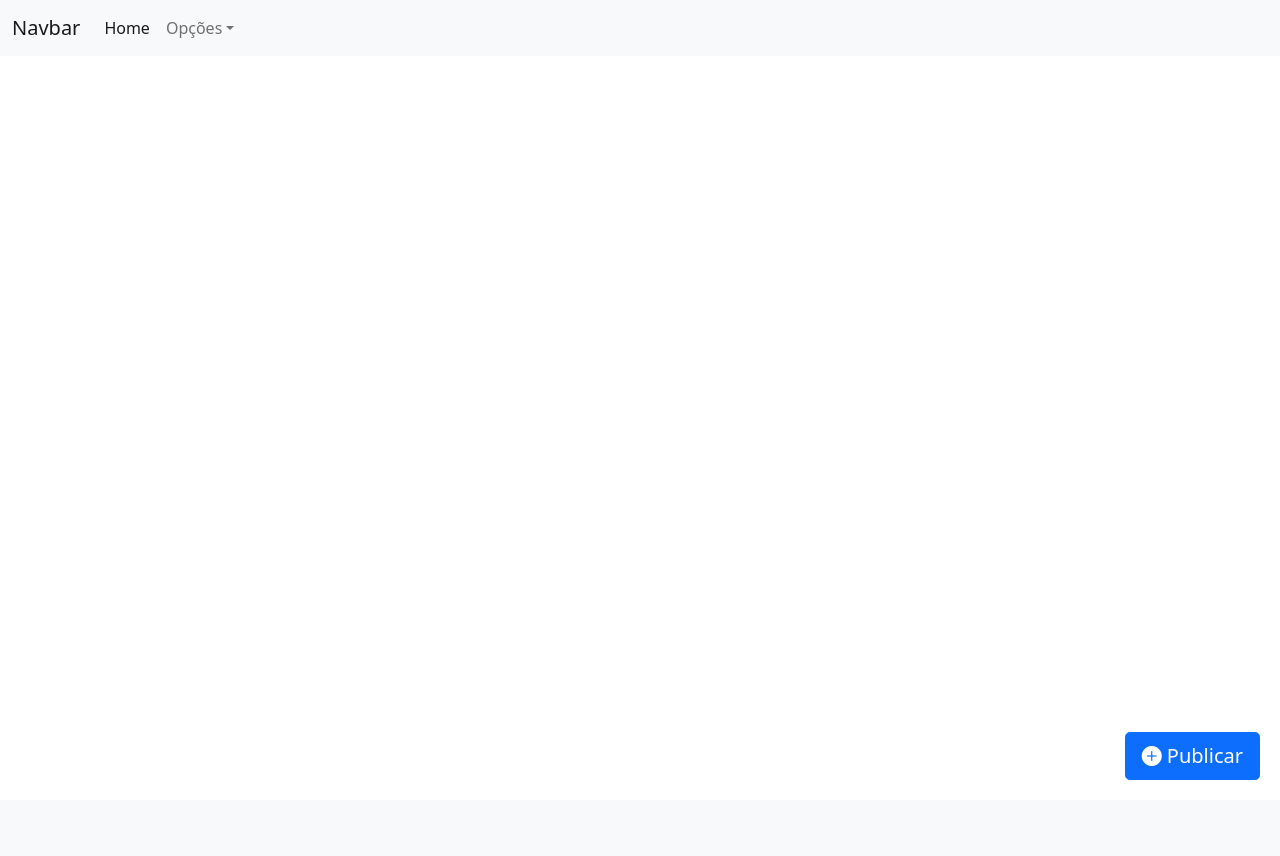
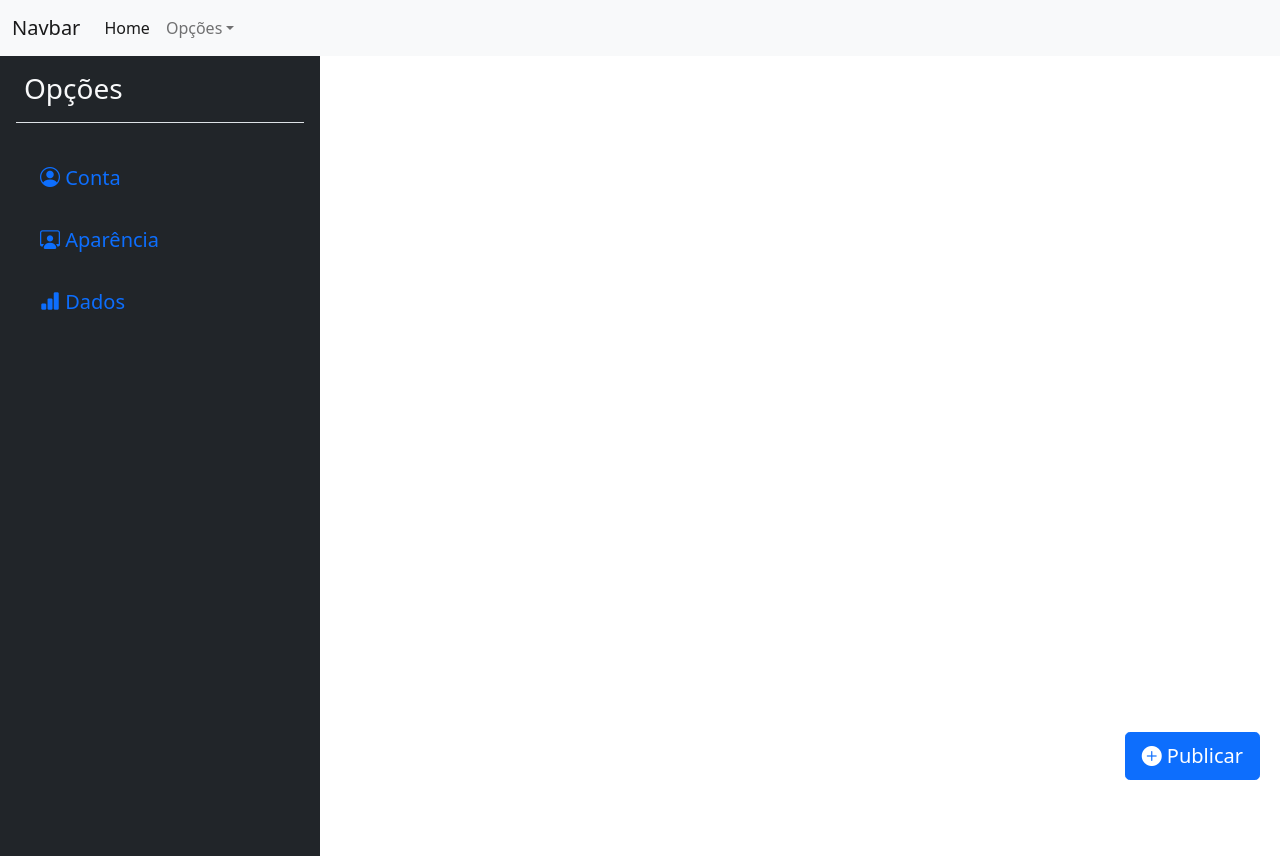
Before and after one commit to Bieelogrom/Python_Art, a Django app: page /opcoes/ in a window 1280 px wide. Before the commit the page ends 780 px from the top, so only its background shows below. Run offline with Django 5.2, Linux system fonts and the light colour scheme; the visitor is signed in with stand-in values (Sample User, id 1).

Commit message:
feat: página de opções

```diff
--- a/blog/templates/blog/base.html
+++ b/blog/templates/blog/base.html
@@ -12,7 +12,7 @@
     <link rel="stylesheet" href="{% static 'css/posts.css' %}" />
     <title>Art Site</title>
   </head>
-  <body class="d-flex flex-column min-vh-100">
+  <body class="vh-100">
     <nav class="navbar navbar-expand-lg navbar-light bg-light">
       <div class="container-fluid">
         <a class="navbar-brand" href="#">Navbar</a>
@@ -43,7 +43,7 @@
         </div>
       </div>
     </nav>
-    <main>
+    <main class="h-100">
       {% block content %}
 
       {% endblock %}
--- a/blog/templates/blog/opcoes.html
+++ b/blog/templates/blog/opcoes.html
@@ -1,5 +1,35 @@
-{% extends "blog/base.html" %}
+{% extends 'blog/base.html' %}
 
 {% block content %}
-
-{% endblock  %}
+  <div class="d-flex h-100">
+    <div class="w-25 h-100 bg-dark text-light">
+      <div class="p-2 my-2 mx-3 border-bottom">
+        <h3>Opções</h3>
+      </div>
+      <div class="p-4 container fs-5">
+        <div>
+          <a href="" class="nav-link btn-outline-light rounded">
+            <p>
+              <i class="bi bi-person-circle"></i> Conta
+            </p>
+          </a>
+        </div>
+        <div>
+          <a href="" class="nav-link btn-outline-light rounded">
+            <p>
+              <i class="bi bi-person-workspace"></i> Aparência
+            </p>
+          </a>
+        </div>
+        <div>
+          <a href="" class="nav-link btn-outline-light rounded">
+            <p>
+              <i class="bi bi-bar-chart-fill"></i> Dados
+            </p>
+          </a>
+        </div>
+      </div>
+    </div>
+    <div></div>
+  </div>
+{% endblock %}
```
Also changed, not shown: blog/static/css/style.css (line endings or trailing spaces).
